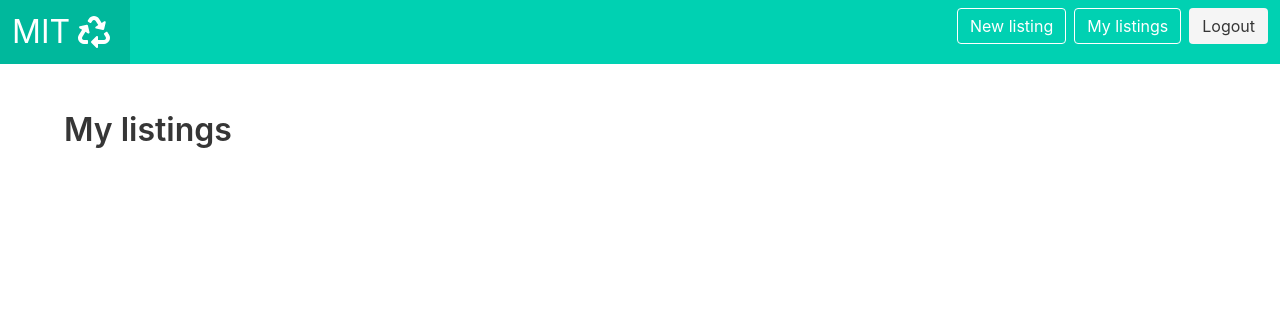
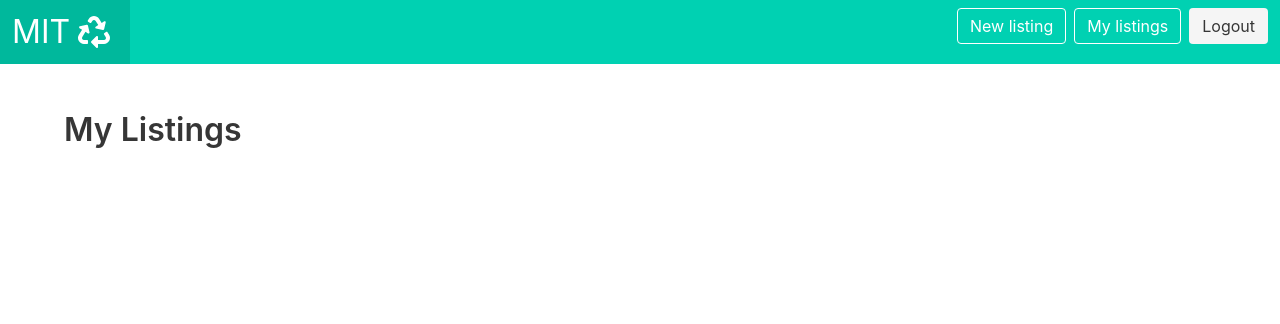
Before and after one commit to asselism/mit_reuse, a Django app: page /mine in a window 1280 px wide. Shown: the top 324 px of the page. Run offline with Django 3.2, Linux system fonts and the light colour scheme; the visitor is signed in with stand-in values (Sample User, id 1); data that the repository does not hold is empty; some libraries are stand-ins or nearby versions.

Commit message:
Formatting for templates

```diff
--- a/reuse_app/templates/reuse_app/listing_list.html
+++ b/reuse_app/templates/reuse_app/listing_list.html
@@ -2,7 +2,7 @@
 {% load static %}
 
 {% block content %}
-<h1 class="title">My listings </h1>
+<h1 class="title">My Listings </h1>
 
 {% for listing in listings %}
   <div class="card">
@@ -21,5 +21,6 @@
       <a href="{% url 'reuse_app:listing_update' listing.pk %}" class="card-footer-item">Edit/Delete</a>
     </footer>
   </div>
+  <br>
 {% endfor %}
 {% endblock %}
--- a/reuse_app/templates/reuse_app/listing_map.html
+++ b/reuse_app/templates/reuse_app/listing_map.html
@@ -2,7 +2,7 @@
 {% load static %}
 
 {% block content %}
-<h1 class="title">Listing </h1>
+<h1 class="title"> All Listings </h1>
 <div id="map" style="height:600px;"></div>
 
 {% endblock %}
```
